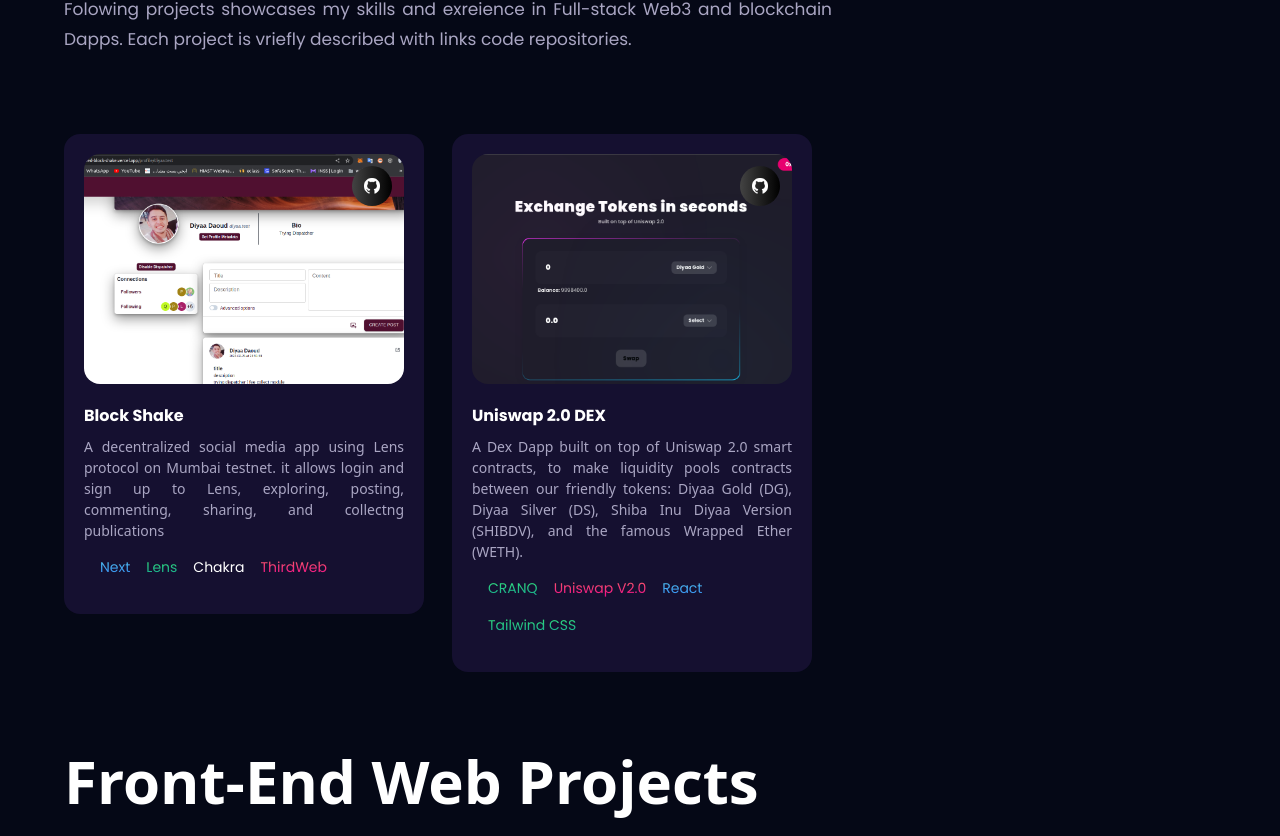
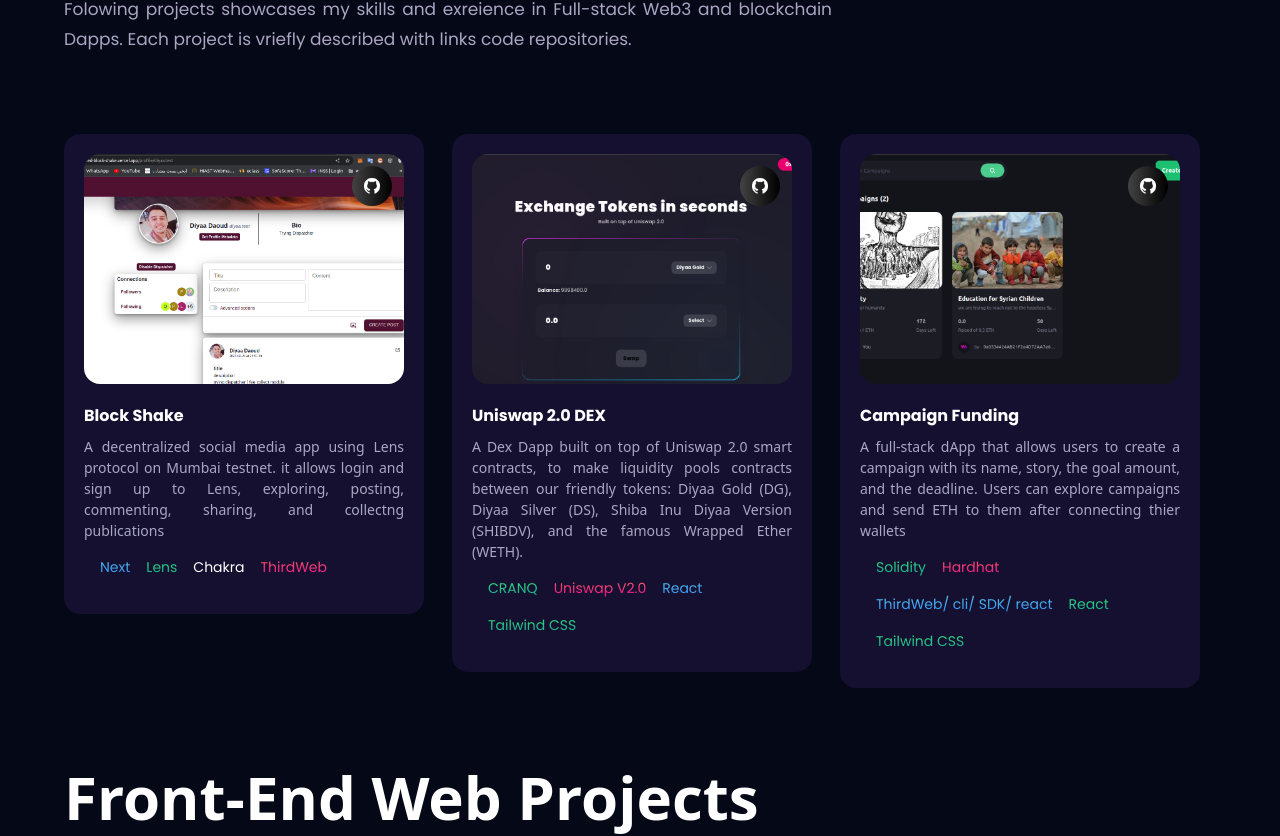
Before and after one commit to DiyaaDaoud/3D-Portfolio, a React (Vite) app: page / in a window 1280 px wide. Shown: the part 3437-4273 px from the top of the page. Built offline with nearby package versions, Linux system fonts and the light colour scheme.

Commit message:
adding campaign funding

```diff
--- a/src/assets/index.js
+++ b/src/assets/index.js
@@ -35,6 +35,7 @@
 import carrent from "./carrent.png";
 import blockshake from "./blockshake.png";
 import uniswapdex from "./uniswap-dex.png";
+import camapignfunding from "./campaignfunding.png";
 
 export {
   logo,
@@ -71,4 +72,5 @@
   moralis,
   blockshake,
   uniswapdex,
+  camapignfunding,
 };
--- a/src/constants/index.js
+++ b/src/constants/index.js
@@ -20,6 +20,7 @@
   moralis,
   blockshake,
   uniswapdex,
+  camapignfunding,
 } from "../assets";
 
 export const navLinks = [
@@ -240,6 +241,35 @@
     image: uniswapdex,
     source_code_link: "https://github.com/DiyaaDaoud/Uniswap-DEX/tree/main",
   },
+  {
+    name: "Campaign Funding",
+    description:
+      "A full-stack dApp that allows users to create a campaign with its name, story, the goal amount, and the deadline. Users can explore campaigns and send ETH to them after connecting thier wallets",
+    tags: [
+      {
+        name: "Solidity",
+        color: "green-text-gradient",
+      },
+      {
+        name: "Hardhat",
+        color: "pink-text-gradient",
+      },
+      {
+        name: "ThirdWeb/ cli/ SDK/ react",
+        color: "blue-text-gradient",
+      },
+      {
+        name: "React",
+        color: "green-text-gradient",
+      },
+      {
+        name: "Tailwind CSS",
+        color: "green-text-gradient",
+      },
+    ],
+    image: camapignfunding,
+    source_code_link: "https://github.com/DiyaaDaoud/Campaig-Funding/tree/main",
+  },
 ];
 
 export {
```
Also changed, not shown: src/assets/campaignfunding.png (added).
